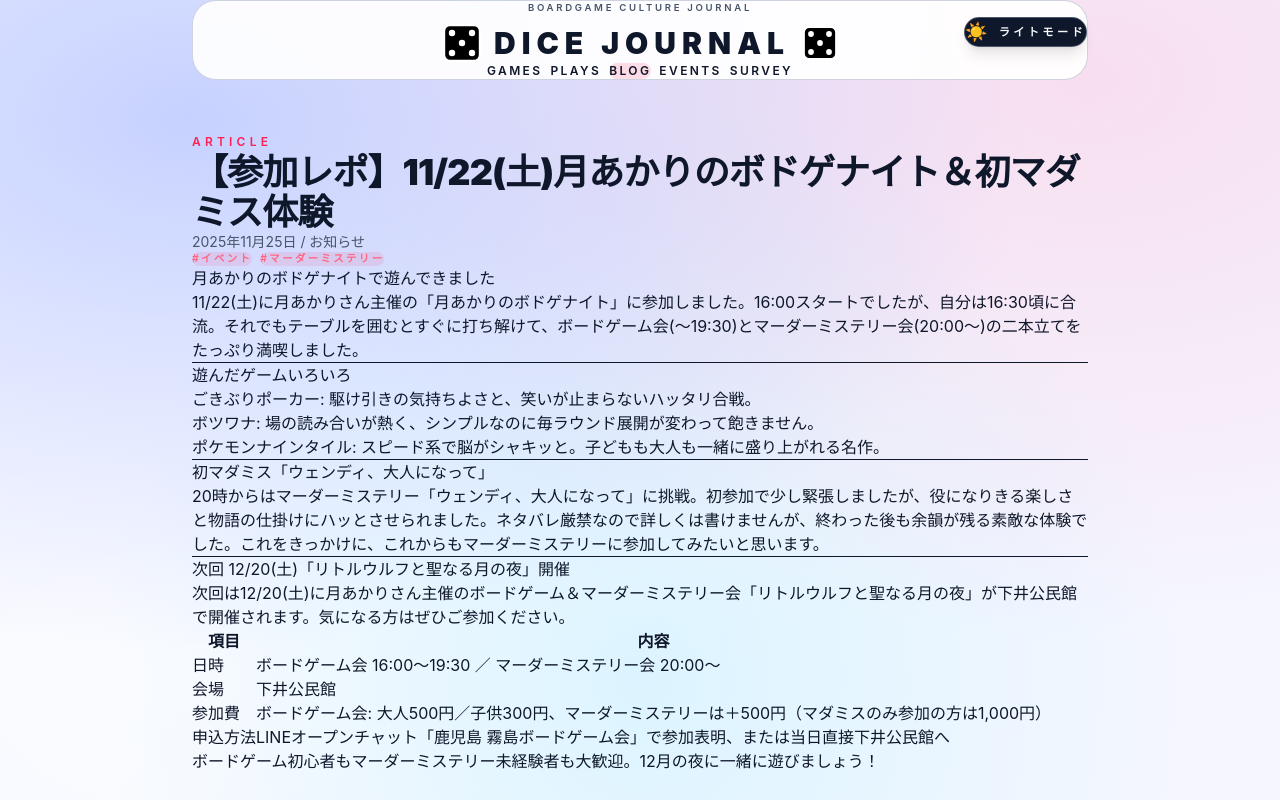
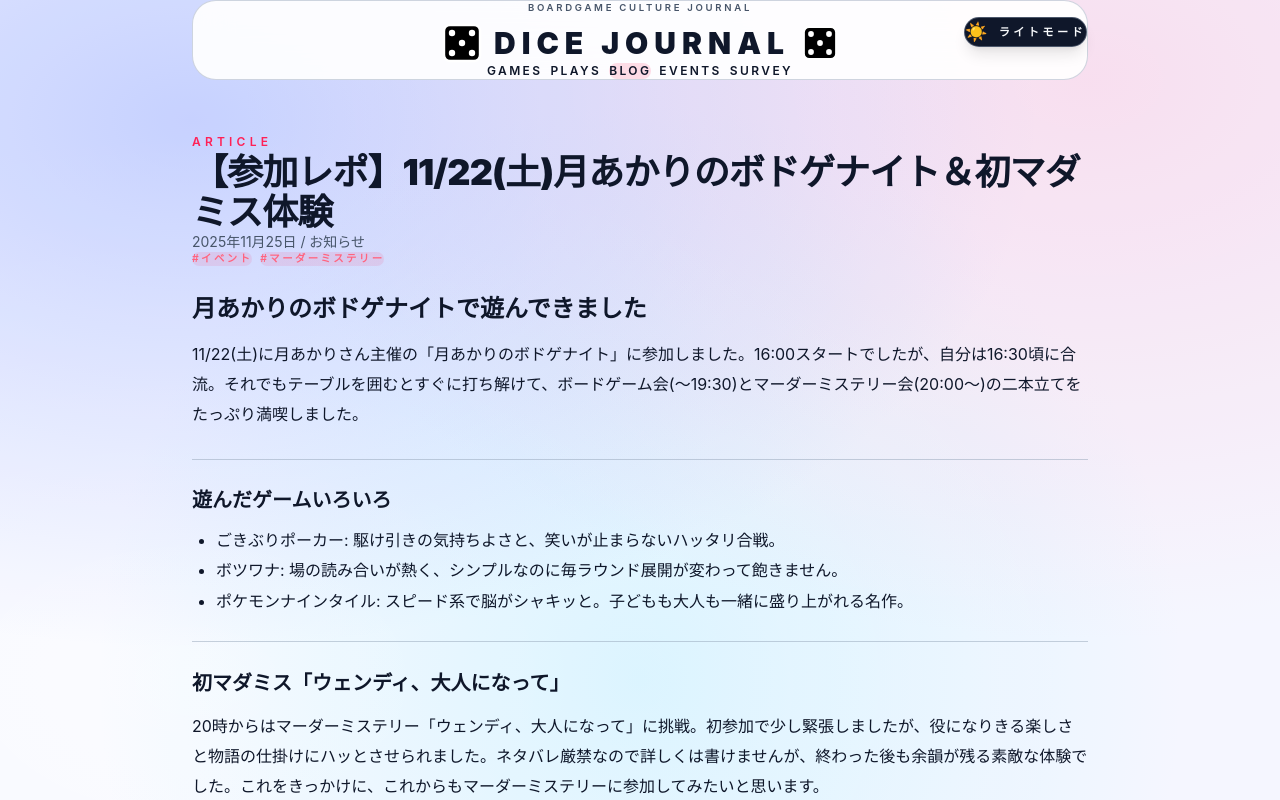
Before and after one commit to k713shino/my-boardgame-site, a Next.js app: page /posts/news20251125 in a window 1280 px wide. Shown: the top 800 px of the page. Built offline with nearby package versions, Linux system fonts and the light colour scheme.

Commit message:
記事追加: ウォーハンマーAeldari入門、塗装日和への導線付き

```diff
--- a/src/app/globals.css
+++ b/src/app/globals.css
@@ -175,3 +175,64 @@ html.dark article a:hover {
   color: #93c5fd;
   text-decoration-color: rgba(147, 197, 253, 0.6);
 }
+
+/* Markdown typography reset for content rendered via react-markdown */
+.prose h1,
+.prose h2,
+.prose h3,
+.prose h4,
+.prose h5,
+.prose h6 {
+  margin-top: 1.75rem;
+  margin-bottom: 0.75rem;
+  line-height: 1.25;
+  font-weight: 800;
+}
+
+.prose h1 {
+  font-size: 2rem;
+}
+
+.prose h2 {
+  font-size: 1.5rem;
+}
+
+.prose h3 {
+  font-size: 1.25rem;
+}
+
+.prose p {
+  margin-top: 0.9rem;
+  margin-bottom: 0.9rem;
+  line-height: 1.9;
+}
+
+.prose ul,
+.prose ol {
+  margin-top: 0.9rem;
+  margin-bottom: 0.9rem;
+  padding-left: 1.5rem;
+}
+
+.prose ul {
+  list-style: disc;
+}
+
+.prose ol {
+  list-style: decimal;
+}
+
+.prose li + li {
+  margin-top: 0.4rem;
+}
+
+.prose hr {
+  margin-top: 1.8rem;
+  margin-bottom: 1.8rem;
+  border: 0;
+  border-top: 1px solid rgba(148, 163, 184, 0.5);
+}
+
+.prose strong {
+  font-weight: 700;
+}
--- /dev/null
+++ b/src/content/posts/warhammer-aeldari-intro.mdx
@@ -0,0 +1,77 @@
+---
+slug: warhammer-aeldari-intro
+title: ウォーハンマー40Kを始めた話 ── ボードゲーマーがミニチュアゲームに踏み込んだ理由
+date: 2026-02-25
+category: レビュー
+tags: [ウォーハンマー, ミニチュアゲーム, Aeldari, 塗装, ボードゲーム]
+excerpt: ボードゲームを100作以上遊んできた自分が、なぜ今ウォーハンマー40Kに手を出したのか。Aeldariを選んだ経緯、Combat Patrolから始める1000pt構築の試行錯誤、そして塗装という新しい沼への入り口をレポートします。
+---
+
+## ボードゲーマーがミニチュアゲームへ踏み込んだ
+
+ボードゲームを遊び始めてから2年が経ち、100作以上のタイトルを体験してきた。カタン、ドミニオン、テラフォーミング・マーズ……毎週のように霧島市の仲間たちと卓を囲むのが日課になっている。
+
+そんな中、ある日ふとゲームショップで目に入ったのが**ウォーハンマー40,000**のミニチュアだった。精密に造形されたフィギュアと、色鮮やかなアートワーク。「これは絵画だ」と直感した。
+
+---
+
+## なぜAeldari（エルダー）を選んだのか
+
+ウォーハンマー40Kには数十ものファクションが存在する。スペースマリーン、ネクロン、タイラニド……どれも魅力的だが、自分がAeldariに惹かれた理由は大きく3つある。
+
+**1. 洗練されたシルエット**
+エルフ型の細身な体型と、有機的な曲線を持つ機体デザインが好みだった。直線的な帝国軍とは対照的な美しさがある。
+
+**2. 戦略的な機動力**
+Aeldariはゲームプレイ面でも高い機動力と射程を活かした戦術が特徴。ボードゲームで積み上げてきた「場の読み方」「リソース管理」の感覚が活きやすいと感じた。
+
+**3. Combat Patrolから入れる間口の広さ**
+いきなり大規模なアーミーを揃えるのはハードルが高い。Aeldariの**Combat Patrol**セットは入門セットとしてバランスが良く、1000ptのトーナメント構築への拡張も見通しやすかった。
+
+---
+
+## Combat Patrolから1000ptへの道
+
+現在持っているコレクションをベースに、1000ptの大会向けリストを模索中だ。Aeldariの強みを活かすためのキーポイントは以下の通り。
+
+- **Wave Serpentによる搭乗戦術**: 歩兵をWave Serpentで運び、安全な位置から降車させる
+- **Dark Reapers/Swooping Hawksの射撃圧**: 遠距離から継続的にダメージを蓄積させる
+- **Farseers/Spiritseersの強化サポート**: 味方バフと精神力によるコントロール
+
+ボードゲームで言えば、テラフォーミング・マーズの「エンジン構築→爆発」に近い感覚がある。序盤は動かしづらいが、準備が整うと動きが一気に加速する。
+
+---
+
+## ミニチュアゲームの新しい沼 ── 「塗装」
+
+ウォーハンマーがボードゲームと大きく違う点の一つが、**ミニチュアを自分で組み立て、塗装する**という工程だ。
+
+最初は「塗れればいい」くらいのつもりだったが、やってみると奥が深い。特に難しいのが**天候との戦い**。ラッカー系塗料はちょっとした湿気でかぶり（白化現象）が起きるし、高温多湿の鹿児島はそもそも塗装環境として厳しい。
+
+そこで役立てているのが **[塗装日和](https://paintingdayfinder.vercel.app/)** というWebサービスだ。気温・湿度・風速・降水確率を総合スコア化して7日分を表示してくれる。「今日は塗装できるか？」を確認するのが朝の習慣になった。
+
+特にラッカー系を使う日は湿度60%以下を目安にしており、塗装日和の判定が「良好」以上の日に作業するようにしている。これだけで塗装のクオリティが格段に安定した。
+
+---
+
+## ボードゲームとミニチュアゲーム、どちらが面白いか？
+
+正直、どちらが上とは言えない。それぞれ全く異なる楽しさがある。
+
+ボードゲームは「今日仲間と遊ぶ」という即時性がある。準備不要で卓を広げれば始められる気軽さは、ミニチュアゲームには替えがたい魅力だ。
+
+一方ウォーハンマーは、**準備そのものが楽しみの一部**だ。組み立て、塗装、リスト構築、そして対戦。一つのフィギュアに何時間もかけて仕上げたとき、それをゲームテーブルに並べる達成感は格別だ。
+
+どちらも「戦略的思考」と「仲間と楽しむ時間」が中心にある。二つの趣味は思ったより近いところにあると感じている。
+
+---
+
+## まとめ
+
+ウォーハンマー40Kへの入門はまだ始まったばかりだが、Aeldariというファクションの深さはすでに十分感じている。1000ptリストの完成と初の大会参加が当面の目標だ。塗装の腕前も少しずつ磨いていきたい。
+
+エイトマーリンのボードゲーム仲間にも、もしウォーハンマーに興味がある方がいればぜひ一緒に沼に入りましょう（笑）。次回のボードゲーム会でデモプレイができるよう準備したいと思っています。
+
+---
+
+*塗装前の天気チェックには → [塗装日和](https://paintingdayfinder.vercel.app/)（湿度・気温・風速を総合スコア化して表示）*
```
